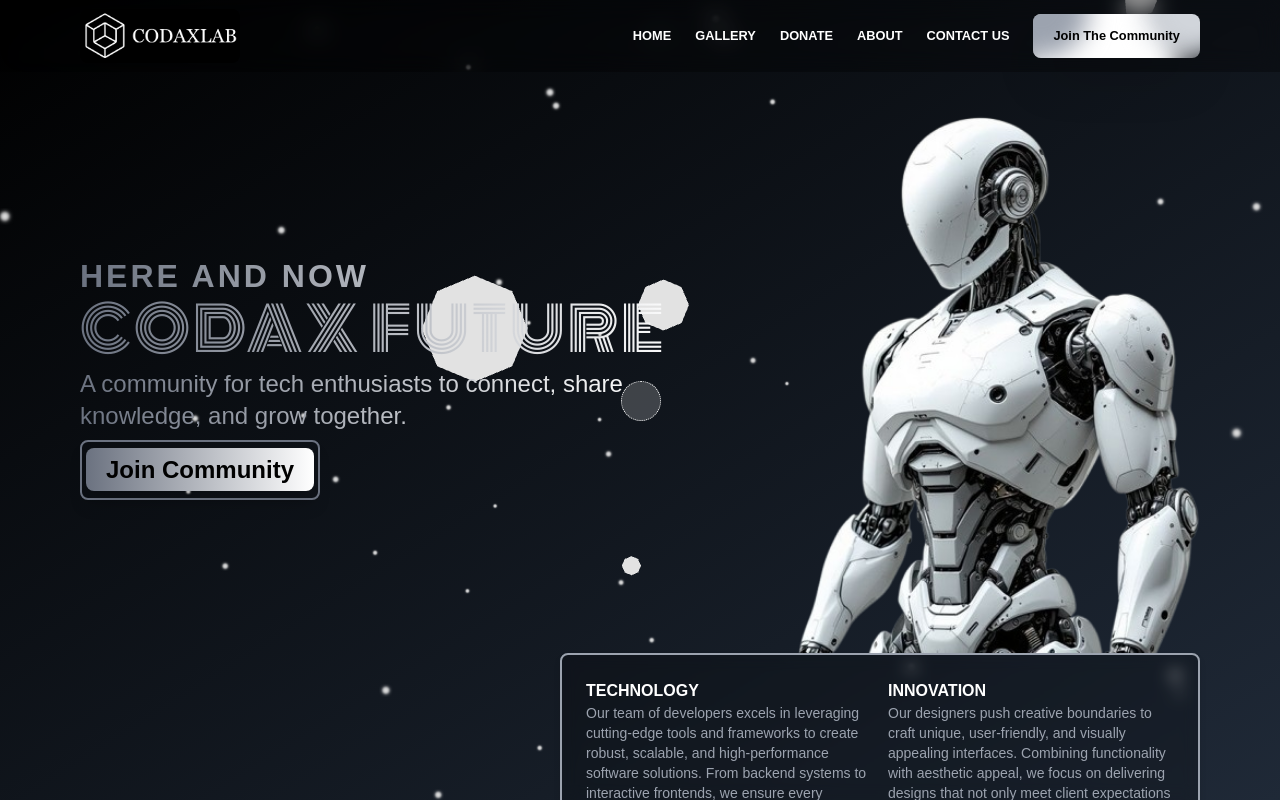
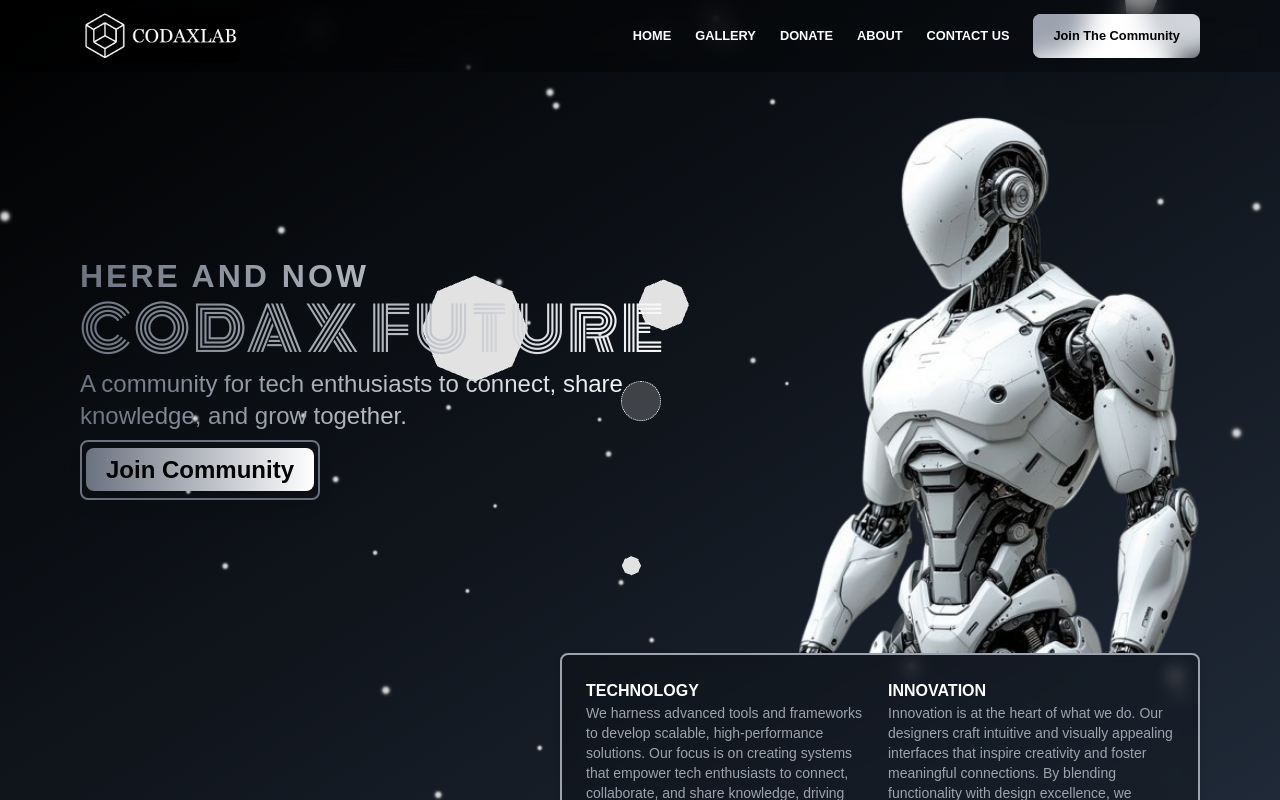
Before and after one commit to CODAXLAB-ORG/codaxlab, a React (Vite) app: page / in a window 1280 px wide. Built offline with nearby package versions, Linux system fonts and the light colour scheme; a web font is replaced by a local one.

Commit message:
feats (New changes on the Home about and few Padding adjustment)

```diff
--- a/src/MainLayout/HomeLayout.tsx
+++ b/src/MainLayout/HomeLayout.tsx
@@ -129,7 +129,7 @@ export default function MainLayout() {
       <Mouse/>
 
       {/* Overlay Content */}
-        <div id="scroll-container" className="absolute inset-0 flex flex-col md:items-start justify-between text-center md:text-start gap-6 overflow-y-auto w-full no-scrollbar">
+        <div id="scroll-container" className="absolute inset-0 flex flex-col md:items-start justify-between text-center md:text-start gap-4 overflow-y-auto w-full no-scrollbar">
 
         {/* Add header or navbar here */}
         <nav className="text-white fixed top-0 w-full z-[90]">
--- a/src/components/HomeSections/HomeAboutSection.tsx
+++ b/src/components/HomeSections/HomeAboutSection.tsx
@@ -29,20 +29,20 @@ const HomeAboutSection: React.FC = () => {
 
   return (
     <section className="py-10 bg-transparent text-white w-full md:w-auto">
-      <div className="container mx-0 px-4 flex flex-col justify-center items-center">
+      <div className="container flex flex-col justify-center items-center">
         <div className="max-w-3xl mx-auto text-center mb-8">
           <h2 className="text-[1.5rem] md:text-[2rem] bg-clip-text text-transparent bg-gradient-to-r from-gray-500 to-white font-bold uppercase">About Our Community</h2>
-          <p className="text-md md:text-xl text-gray-400">
+          <p className="text-md md:text-xl text-gray-400 px-4">
             We're a team of passionate individuals dedicated to creating innovative solutions that make a difference.
           </p>
         </div>
 
-        <div className="grid grid-cols-1 md:grid-cols-3 gap-2 mb-10 place-content-center w-full md:w-auto">
+        <div className="grid grid-cols-1 md:grid-cols-3 gap-2 mb-8 place-content-center w-full md:w-auto">
           {features.map((feature, index) => (
             <SpotlightCard
               key={index}
             >
-              <h3 className="text-2xl font-semibold mb-3">{feature.title}</h3>
+              <h3 className="text-lg md:text-xl font-semibold mb-3 bg-clip-text text-transparent bg-gradient-to-r from-gray-500 to-white uppercase">{feature.title}</h3>
               <p className="text-gray-400">{feature.description}</p>
             </SpotlightCard>
           ))}
--- a/src/components/cards/SpotlightCard.tsx
+++ b/src/components/cards/SpotlightCard.tsx
@@ -24,10 +24,10 @@ export const SpotlightCard: React.FC<PropsWithChildren<SpotlightCardProps>> = ({
   return (
     <div
       ref={cardRef}
-      className="relative max-h-96  md:max-w-82 w-full rounded-xl bg-gradient-to-br from-gray-800 to-gray-900 p-8 overflow-hidden shadow-lg"
+      className="relative max-h-96 w-full min-w-[21rem] max-w-82 rounded-xl bg-gradient-to-br from-gray-800 to-gray-900 p-8 overflow-hidden shadow-lg"
     >
       <motion.div
-        className="pointer-events-none absolute -inset-px opacity-0 transition duration-300"
+        className="pointer-events-none absolute -inset-px opacity-0 transition duration-300 "
         style={{
           background: `radial-gradient(600px circle at ${mousePosition.x}px ${mousePosition.y}px, rgba(255,255,255,.1), transparent 40%)`,
         }}
--- a/src/pages/Home.tsx
+++ b/src/pages/Home.tsx
@@ -14,17 +14,17 @@ export default function Home() {
                       <div>
                           <b>TECHNOLOGY</b>
                           <p className='text-xs md:text-sm text-gray-400'>
-                            Our team of developers excels in leveraging cutting-edge tools and frameworks to create robust,
-                              scalable, and high-performance software solutions. From backend systems to interactive frontends,
-                              we ensure every product meets modern technological standards.
+                              We harness advanced tools and frameworks to develop scalable,
+                              high-performance solutions. Our focus is on creating systems that empower
+                              tech enthusiasts to connect, collaborate, and share knowledge, driving growth within the tech community.
                           </p>
                       </div>
                       <div>
                           <b>INNOVATION</b>
                           <p className='text-xs md:text-sm text-gray-400'>
-                              Our designers push creative boundaries to craft unique, user-friendly, and visually appealing interfaces.
-                              Combining functionality with aesthetic appeal, we focus on delivering designs that not only meet client
-                              expectations but also enhance user experiences.
+                              Innovation is at the heart of what we do. Our designers craft intuitive and visually appealing interfaces
+                              that inspire creativity and foster meaningful connections.
+                              By blending functionality with design excellence, we create platforms where ideas can thrive.
                           </p>
                       </div>
                   </div>
```
